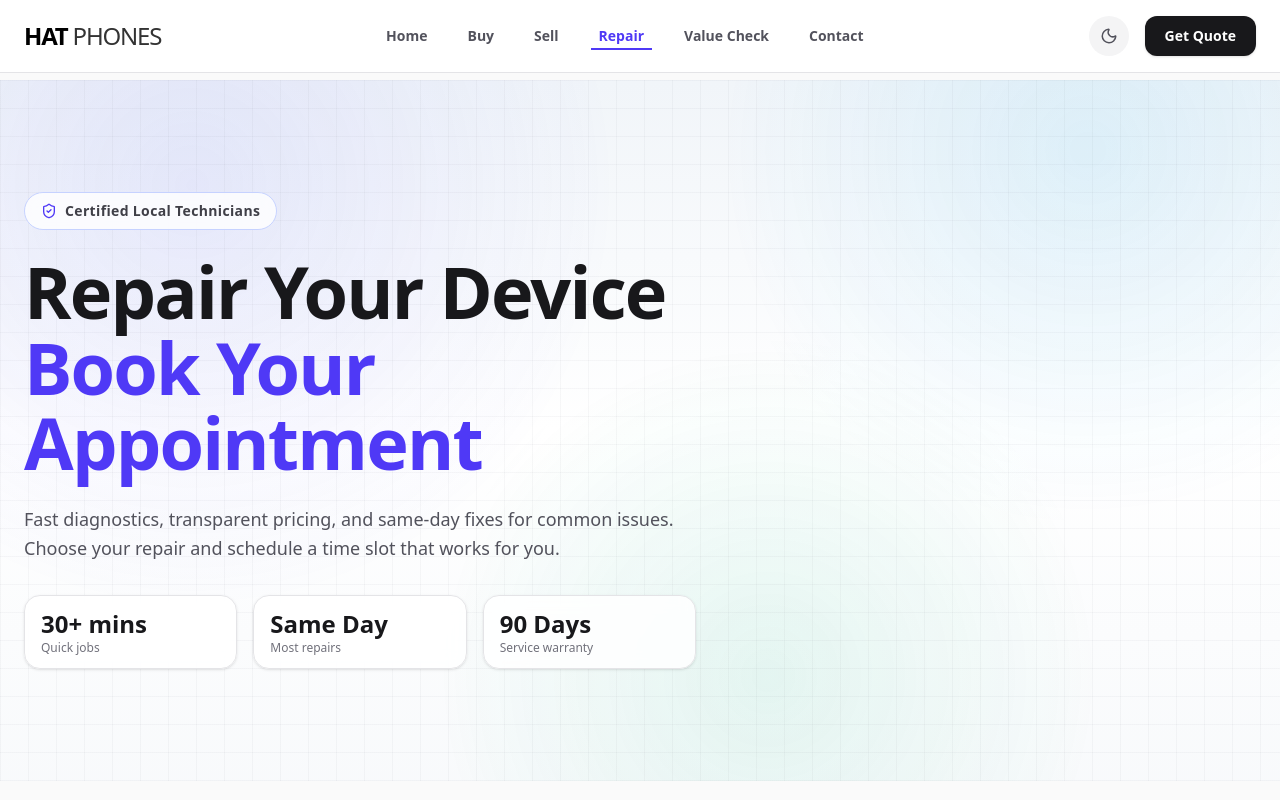
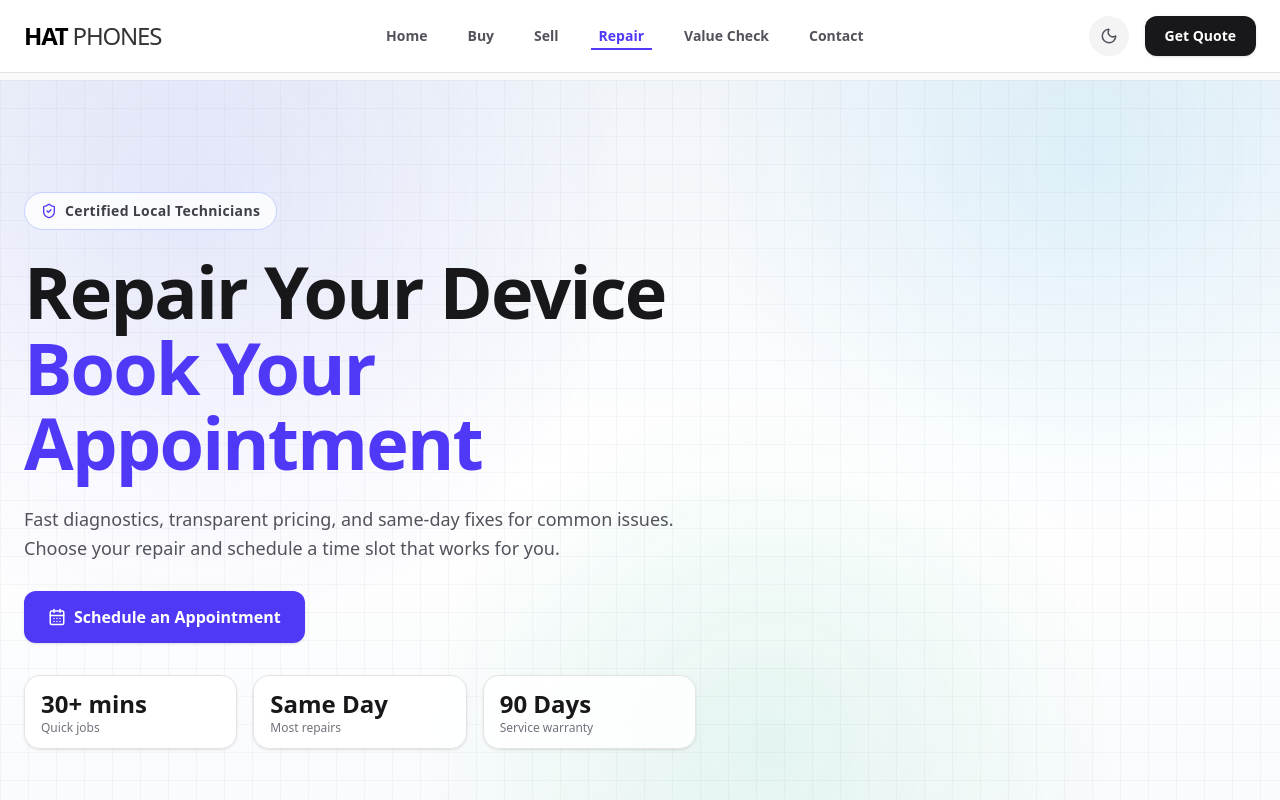
Before and after one commit to Kirito-012/hatphones, a Next.js app: page /repair in a window 1280 px wide. Shown: the top 800 px of the page. Built offline with nearby package versions, Linux system fonts and the light colour scheme.

Commit message:
added animations repair

```diff
--- a/app/repair/page.tsx
+++ b/app/repair/page.tsx
@@ -1,6 +1,7 @@
 "use client";
 
 import { useState } from "react";
+import { motion } from "framer-motion";
 import { Navbar } from "../components/Navbar";
 import { Footer } from "../components/Footer";
 import {
@@ -121,6 +122,15 @@ const appointmentFlow = [
 export default function RepairPage() {
     const [selectedSlot, setSelectedSlot] = useState("11:00 AM");
 
+    const scrollToAppointment = (event: React.MouseEvent<HTMLAnchorElement>) => {
+        event.preventDefault();
+        const scheduleSection = document.getElementById("schedule-appointment");
+        if (!scheduleSection) return;
+
+        scheduleSection.scrollIntoView({ behavior: "smooth", block: "start" });
+        window.history.replaceState(null, "", "#schedule-appointment");
+    };
+
     return (
         <main className="min-h-screen bg-zinc-50 dark:bg-zinc-950 flex flex-col">
             <Navbar />
@@ -132,7 +142,12 @@ export default function RepairPage() {
                     <div className="absolute inset-0 bg-[linear-gradient(to_right,rgba(15,23,42,0.03)_1px,transparent_1px),linear-gradient(to_bottom,rgba(15,23,42,0.03)_1px,transparent_1px)] [background-size:28px_28px] dark:opacity-20" />
 
                     <div className="relative container mx-auto max-w-7xl px-4 sm:px-6 py-16 md:py-24 lg:py-28">
-                        <div className="max-w-3xl text-zinc-900 dark:text-white">
+                        <motion.div
+                            initial={{ opacity: 0, y: 28 }}
+                            animate={{ opacity: 1, y: 0 }}
+                            transition={{ duration: 0.55, ease: [0.22, 1, 0.36, 1] }}
+                            className="max-w-3xl text-zinc-900 dark:text-white"
+                        >
                             <div className="inline-flex items-center gap-2 rounded-full border border-indigo-200 dark:border-white/20 bg-white/80 dark:bg-white/10 px-4 py-2 backdrop-blur mb-6">
                                 <ShieldCheck size={16} className="text-indigo-600 dark:text-indigo-200" />
                                 <span className="text-sm font-semibold tracking-wide text-zinc-700 dark:text-zinc-100">Certified Local Technicians</span>
@@ -147,27 +162,63 @@ export default function RepairPage() {
                                 Fast diagnostics, transparent pricing, and same-day fixes for common issues. Choose your repair and schedule a time slot that works for you.
                             </p>
 
-                            <div className="mt-8 grid grid-cols-2 sm:grid-cols-3 gap-3 sm:gap-4 max-w-2xl">
-                                <div className="rounded-2xl border border-zinc-200 dark:border-white/15 bg-white/85 dark:bg-white/10 backdrop-blur px-4 py-3 shadow-sm">
+                            <div className="mt-7">
+                                <motion.a
+                                    href="#schedule-appointment"
+                                    onClick={scrollToAppointment}
+                                    whileHover={{ y: -1 }}
+                                    whileTap={{ scale: 0.96 }}
+                                    className="inline-flex items-center gap-2 rounded-xl bg-indigo-600 hover:bg-indigo-700 text-white px-6 py-3.5 font-semibold shadow-sm transition-colors"
+                                >
+                                    <CalendarDays size={18} />
+                                    Schedule an Appointment
+                                </motion.a>
+                            </div>
+
+                            <motion.div
+                                className="mt-8 grid grid-cols-2 sm:grid-cols-3 gap-3 sm:gap-4 max-w-2xl"
+                                initial="hidden"
+                                animate="visible"
+                                variants={{
+                                    hidden: {},
+                                    visible: { transition: { staggerChildren: 0.08, delayChildren: 0.12 } },
+                                }}
+                            >
+                                <motion.div
+                                    variants={{ hidden: { opacity: 0, y: 14 }, visible: { opacity: 1, y: 0 } }}
+                                    className="rounded-2xl border border-zinc-200 dark:border-white/15 bg-white/85 dark:bg-white/10 backdrop-blur px-4 py-3 shadow-sm"
+                                >
                                     <p className="text-2xl font-bold">30+ mins</p>
                                     <p className="text-xs text-zinc-500 dark:text-zinc-200/90">Quick jobs</p>
-                                </div>
-                                <div className="rounded-2xl border border-zinc-200 dark:border-white/15 bg-white/85 dark:bg-white/10 backdrop-blur px-4 py-3 shadow-sm">
+                                </motion.div>
+                                <motion.div
+                                    variants={{ hidden: { opacity: 0, y: 14 }, visible: { opacity: 1, y: 0 } }}
+                                    className="rounded-2xl border border-zinc-200 dark:border-white/15 bg-white/85 dark:bg-white/10 backdrop-blur px-4 py-3 shadow-sm"
+                                >
                                     <p className="text-2xl font-bold">Same Day</p>
                                     <p className="text-xs text-zinc-500 dark:text-zinc-200/90">Most repairs</p>
-                                </div>
-                                <div className="rounded-2xl border border-zinc-200 dark:border-white/15 bg-white/85 dark:bg-white/10 backdrop-blur px-4 py-3 col-span-2 sm:col-span-1 shadow-sm">
+                                </motion.div>
+                                <motion.div
+                                    variants={{ hidden: { opacity: 0, y: 14 }, visible: { opacity: 1, y: 0 } }}
+                                    className="rounded-2xl border border-zinc-200 dark:border-white/15 bg-white/85 dark:bg-white/10 backdrop-blur px-4 py-3 col-span-2 sm:col-span-1 shadow-sm"
+                                >
                                     <p className="text-2xl font-bold">90 Days</p>
                                     <p className="text-xs text-zinc-500 dark:text-zinc-200/90">Service warranty</p>
-                                </div>
-                            </div>
-                        </div>
+                                </motion.div>
+                            </motion.div>
+                        </motion.div>
                     </div>
                 </section>
 
                 <section className="container mx-auto max-w-7xl px-4 sm:px-6 py-14 md:py-20">
                     <div className="grid grid-cols-1 xl:grid-cols-5 gap-8 lg:gap-12 items-start">
-                        <div className="xl:col-span-3 flex flex-col gap-6">
+                        <motion.div
+                            className="xl:col-span-3 flex flex-col gap-6"
+                            initial={{ opacity: 0, y: 24 }}
+                            whileInView={{ opacity: 1, y: 0 }}
+                            viewport={{ once: true, amount: 0.2 }}
+                            transition={{ duration: 0.45 }}
+                        >
                             <div>
                                 <p className="inline-flex items-center gap-2 px-4 py-2 rounded-full bg-white dark:bg-zinc-900 border border-zinc-200 dark:border-white/10 text-sm font-semibold text-zinc-700 dark:text-zinc-300">
                                     <Wrench size={16} className="text-indigo-600 dark:text-indigo-400" />
@@ -178,12 +229,22 @@ export default function RepairPage() {
                                 </h2>
                             </div>
 
-                            <div className="grid grid-cols-1 md:grid-cols-2 gap-5">
+                            <motion.div
+                                className="grid grid-cols-1 md:grid-cols-2 gap-5"
+                                initial="hidden"
+                                whileInView="visible"
+                                viewport={{ once: true, amount: 0.12 }}
+                                variants={{
+                                    hidden: {},
+                                    visible: { transition: { staggerChildren: 0.08 } },
+                                }}
+                            >
                                 {repairServices.map((service) => {
                                     const Icon = service.icon;
                                     return (
-                                        <article
+                                        <motion.article
                                             key={service.title}
+                                            variants={{ hidden: { opacity: 0, y: 18 }, visible: { opacity: 1, y: 0 } }}
                                             className={`relative overflow-hidden rounded-3xl border p-6 shadow-sm hover:shadow-md transition-shadow ${service.cardTint} ${service.borderTint}`}
                                         >
                                             <div className={`absolute top-0 left-0 right-0 h-1.5 bg-gradient-to-r ${service.strip}`} />
@@ -208,22 +269,41 @@ export default function RepairPage() {
                                                 <p className="text-xs font-semibold uppercase tracking-wider text-zinc-500">Starting Price</p>
                                                 <p className="text-base font-bold text-indigo-600 dark:text-indigo-400">{service.price}</p>
                                             </div>
-                                        </article>
+                                        </motion.article>
                                     );
                                 })}
-                            </div>
+                            </motion.div>
 
-                            <div className="rounded-3xl border border-zinc-200 dark:border-white/10 bg-white dark:bg-zinc-900 p-6 sm:p-8 shadow-sm">
+                            <motion.div
+                                className="rounded-3xl border border-zinc-200 dark:border-white/10 bg-white dark:bg-zinc-900 p-6 sm:p-8 shadow-sm"
+                                initial={{ opacity: 0, y: 22 }}
+                                whileInView={{ opacity: 1, y: 0 }}
+                                viewport={{ once: true, amount: 0.2 }}
+                                transition={{ duration: 0.4 }}
+                            >
                                 <h3 className="text-3xl md:text-4xl font-bold tracking-tight text-zinc-900 dark:text-white">How Your Appointment Works</h3>
                                 <p className="mt-2 text-sm text-zinc-500 dark:text-zinc-400">A simple 4-step flow from booking to completion.</p>
 
                                 <div className="relative mt-6">
                                     <div className="hidden lg:block absolute left-10 right-10 top-10 h-px bg-zinc-200 dark:bg-zinc-700" />
-                                    <div className="grid grid-cols-1 sm:grid-cols-2 lg:grid-cols-4 gap-4">
+                                    <motion.div
+                                        className="grid grid-cols-1 sm:grid-cols-2 lg:grid-cols-4 gap-4"
+                                        initial="hidden"
+                                        whileInView="visible"
+                                        viewport={{ once: true, amount: 0.2 }}
+                                        variants={{
+                                            hidden: {},
+                                            visible: { transition: { staggerChildren: 0.07 } },
+                                        }}
+                                    >
                                         {appointmentFlow.map((item, index) => {
                                             const Icon = item.icon;
                                             return (
-                                                <div key={item.title} className={`relative rounded-2xl border border-zinc-200 dark:border-white/10 p-4 ${item.tint}`}>
+                                                <motion.div
+                                                    key={item.title}
+                                                    variants={{ hidden: { opacity: 0, y: 14 }, visible: { opacity: 1, y: 0 } }}
+                                                    className={`relative rounded-2xl border border-zinc-200 dark:border-white/10 p-4 ${item.tint}`}
+                                                >
                                                     <span className={`absolute left-0 top-4 bottom-4 w-1 rounded-r-full ${item.accent}`} />
                                                     <div className="flex items-center justify-between mb-3">
                                                         <div className="w-10 h-10 rounded-xl bg-indigo-50 text-indigo-600 dark:bg-indigo-500/10 dark:text-indigo-300 flex items-center justify-center">
@@ -233,15 +313,22 @@ export default function RepairPage() {
                                                     </div>
                                                     <h4 className="text-sm font-bold text-zinc-900 dark:text-white">{item.title}</h4>
                                                     <p className="mt-1 text-xs leading-relaxed text-zinc-600 dark:text-zinc-400">{item.detail}</p>
-                                                </div>
+                                                </motion.div>
                                             );
                                         })}
-                                    </div>
+                                    </motion.div>
                                 </div>
-                            </div>
-                        </div>
+                            </motion.div>
+                        </motion.div>
 
-                        <div id="schedule-appointment" className="xl:col-span-2 xl:sticky xl:top-28">
+                        <motion.div
+                            id="schedule-appointment"
+                            className="xl:col-span-2 xl:sticky xl:top-28 scroll-mt-32"
+                            initial={{ opacity: 0, y: 24 }}
+                            whileInView={{ opacity: 1, y: 0 }}
+                            viewport={{ once: true, amount: 0.2 }}
+                            transition={{ duration: 0.45 }}
+                        >
                             <div className="rounded-3xl border border-zinc-200 dark:border-white/10 bg-white dark:bg-zinc-900 p-6 sm:p-8 shadow-lg">
                                 <div className="flex items-center gap-3 mb-6">
                                     <div className="w-11 h-11 rounded-2xl bg-indigo-50 text-indigo-600 dark:bg-indigo-500/10 dark:text-indigo-400 flex items-center justify-center">
@@ -359,7 +446,7 @@ export default function RepairPage() {
                                     </div>
                                 </div>
                             </div>
-                        </div>
+                        </motion.div>
                     </div>
                 </section>
             </div>
```
